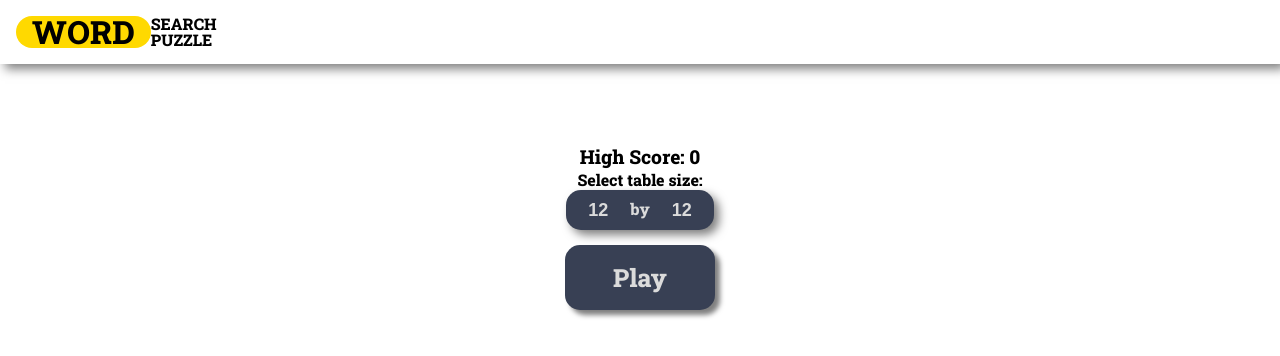
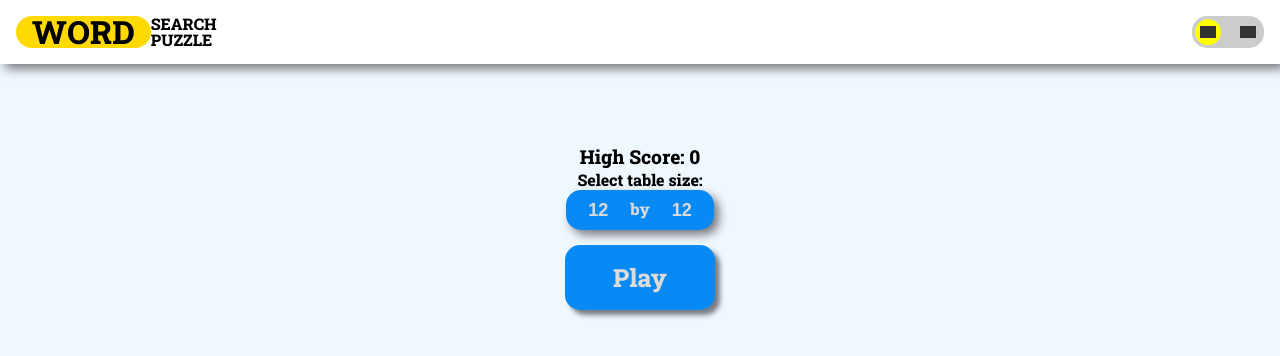
Before and after one commit to aacar947/word-search-puzzle, a React (Create React App) app: page / in a window 1280 px wide. Shown: the top 356 px of the page. Built offline with nearby package versions, Linux system fonts and the light colour scheme; grey boxes are pictures that could not be loaded.

Commit message:
introduce dark theme

```diff
--- a/src/App.css
+++ b/src/App.css
@@ -7,16 +7,19 @@
   margin: 0;
 }
 
-:root {
-  --prime-color: rgb(56, 64, 84);
+body {
+  --bg-color: aliceblue;
+  --font-color: black;
+  --subtle-font-color: gray;
+  --prime-color: rgb(8, 137, 244);
   --secondary-color: rgb(140, 81, 245);
-  --prime-font-color: rgb(219, 219, 219);
   --third-color: rgb(0, 255, 225);
   --fourth-color: rgb(200, 215, 28);
+  --prime-font-color: rgb(219, 219, 219);
   --secondary-font-color: rgb(255, 255, 255);
   --btn-radius: 15px;
   --large-font: 25px;
-  --light-bg-color: white;
+  --header-bg-color: white;
 
   --cell-size: 2.2rem;
   --cell-padding: 0.3rem;
@@ -24,6 +27,28 @@
   --icon-size: 22px;
   --highlight-stroke-weight: calc(var(--table-font-size) * 1.2);
   --highlight-color: rgb(255, 217, 0);
+  --highlight-selection-color: var(--third-color);
+
+  --toggle-color: rgb(51, 51, 51);
+  --toggle-bg-color: rgb(204, 204, 204);
+  --toggle-lever-color: yellow;
+
+  background-color: var(--bg-color);
+  color: var(--font-color);
+  transition: background-color 0.5s ease-in-out, color 0.5s ease-in;
+}
+body.dark {
+  --bg-color: #333;
+  --font-color: rgb(239, 239, 239);
+  --subtle-font-color: rgb(155, 155, 155);
+  --header-bg-color: rgb(56, 64, 84);
+
+  --highlight-color: rgb(212, 180, 0);
+  --highlight-selection-color: rgb(0, 208, 208);
+
+  --toggle-color: rgb(213, 213, 213);
+  --toggle-bg-color: rgb(109, 109, 109);
+  --toggle-lever-color: var(--secondary-color);
 }
 
 html,
@@ -54,8 +79,9 @@ button:active {
 header {
   position: sticky;
   top: 0;
-  background-color: var(--light-bg-color);
+  background-color: var(--header-bg-color);
   z-index: 999;
+  flex-wrap: wrap;
 }
 main {
   max-height: 100dvh;
@@ -85,8 +111,8 @@ main {
 #header {
   position: relative;
   display: flex;
+  flex-direction: column;
   align-items: center;
-  flex-direction: column;
   width: 100%;
   font-size: 14px;
 }
@@ -178,7 +204,7 @@ main {
 .highlight.selection {
   transition: width 0.1s;
   z-index: -1;
-  --highlight-color: aqua;
+  --highlight-color: var(--highlight-selection-color);
 }
 
 /* >Modal Styles*/
@@ -196,9 +222,9 @@ main {
   flex-direction: column;
   border-radius: 20px;
   padding: 1rem;
-  background-color: rgb(242, 242, 242);
-  min-width: 400px;
-  min-height: 300px;
+  background-color: var(--bg-color);
+  width: 400px;
+  height: 300px;
 }
 .modal > .foot {
   margin-top: auto;
@@ -220,6 +246,14 @@ main {
   padding: 0.5rem;
   border-radius: 0.5rem;
   font-size: large;
+}
+.modal button > *,
+.modal a > * {
+  margin-left: 0.5rem;
+}
+.modal button :first-child,
+.modal a :first-child {
+  margin-left: 0;
 }
 
 .overlay .modal {
@@ -359,14 +393,80 @@ main {
 }
 
 .timer {
-  background-color: var(--prime-color);
-  color: var(--prime-font-color);
-  font-size: 14px;
+  background-color: var(--third-color);
   font-weight: bold;
   padding: 0.5rem;
   display: flex;
   justify-content: center;
   width: fit-content;
+  color: black;
+}
+.timer .icon {
+  background-color: black;
+}
+
+.toggle-label {
+  --toggle-padding: 0.2rem;
+  --toggle-inner-padding: 0.3rem;
+  --toggle-size: 2rem;
+  --toggle-lever-size: calc(var(--toggle-size) - var(--toggle-padding) * 2);
+  --toggle-icon-size: calc(var(--toggle-lever-size) - var(--toggle-inner-padding) * 2);
+  --toggle-animation-duration: 0.5s;
+  display: inline-block;
+  cursor: pointer;
+  padding: var(--toggle-padding);
+  margin: 1rem;
+  width: 4.5rem;
+  height: var(--toggle-size);
+  border-radius: var(--btn-radius);
+  background-color: var(--toggle-bg-color);
+}
+
+.toggle-label .icon {
+  background-color: var(--toggle-color);
+  width: var(--toggle-icon-size);
+  height: var(--toggle-icon-size);
+  z-index: 1;
+  transition: transform var(--toggle-animation-duration) ease-in-out;
+}
+
+.toggle-label-inner {
+  position: relative;
+  padding: var(--toggle-inner-padding);
+  width: 100%;
+  height: 100%;
+  display: flex;
+  align-items: center;
+  justify-content: space-between;
+}
+
+.toggle-label-inner::after {
+  content: '';
+  height: 100%;
+  border-radius: var(--btn-radius);
+  background-color: var(--toggle-lever-color);
+  position: absolute;
+  left: calc(100% - var(--toggle-lever-size));
+  right: 0;
+  top: 50%;
+  transform: translateY(-50%);
+  z-index: 0;
+  animation: toggle-off var(--toggle-animation-duration) ease-in-out forwards;
+  transition: all var(--toggle-animation-duration) ease-in-out;
+}
+
+.toggle-switch {
+  display: none;
+}
+
+.toggle-switch:checked ~ .toggle-label .toggle-label-inner::after {
+  left: 0;
+  right: calc(100% - var(--toggle-lever-size));
+  animation: toggle-on var(--toggle-animation-duration) ease-in-out forwards;
+}
+
+.toggle-switch:checked ~ .toggle-label .icon {
+  transform: rotateZ(360deg);
 }
 
 .wordlist {
@@ -417,3 +517,24 @@ main {
     transform: translate(0);
   }
 }
+
+@keyframes toggle-off {
+  66% {
+    left: 0;
+    right: 0;
+  }
+  100% {
+    left: 0;
+    right: calc(100% - var(--toggle-lever-size));
+  }
+}
+@keyframes toggle-on {
+  66% {
+    left: 0;
+    right: 0;
+  }
+  100% {
+    right: 0;
+    left: calc(100% - var(--toggle-lever-size));
+  }
+}
--- a/src/Utility.css
+++ b/src/Utility.css
@@ -72,7 +72,7 @@
   -webkit-mask-repeat: no-repeat;
   width: var(--icon-size);
   height: var(--icon-size);
-  background-color: rgb(226, 226, 226);
+  background-color: var(--font-color);
 }
 .justify-start {
   justify-content: flex-start;
--- a/src/components/Gameboard.jsx
+++ b/src/components/Gameboard.jsx
@@ -120,12 +120,14 @@ function Header({ wordlist, gameOver, size }) {
         <Icon src='../icons/timer.svg' />
       </Timer>
       <div id='scoreboard'>
-        <div style={{ color: 'gray', position: 'relative' }}>
-          Score: <p style={{ color: 'black', margin: '0 5px' }}>{score}</p>
+        <div style={{ position: 'relative' }}>
+          <p style={{ color: 'var(--subtle-font-color)' }}>Score:</p>
+          <p style={{ marginLeft: '5px' }}>{score}</p>
           <Popup lifetime='2s' message={earned ? { text: '+' + earned } : ''} />
         </div>
-        <div style={{ color: 'gray' }}>
-          High Score:<p style={{ color: 'black', margin: '0 5px' }}>{highScore[size.join('x')] || 0}</p>{' '}
+        <div>
+          <p style={{ color: 'var(--subtle-font-color)' }}>High Score:</p>
+          <p style={{ marginLeft: '5px' }}>{highScore[size.join('x')] || 0}</p>{' '}
         </div>
       </div>
     </div>
--- a/src/components/Header.jsx
+++ b/src/components/Header.jsx
@@ -1,10 +1,31 @@
 import React from 'react';
 import Logo from './Logo';
+import Toggle from './Toggle';
 
 export default function Header() {
+  const style = {
+    width: '100%',
+    justifyContent: 'space-between',
+    flexWrap: 'wrap',
+  };
+
+  const onDarkThemeToggle = (e) => {
+    if (e.currentTarget.checked) {
+      document.body.classList.add('dark');
+    } else {
+      document.body.classList.remove('dark');
+    }
+  };
   return (
-    <header className='flex box-shadow'>
-      <Logo />
+    <header className='box-shadow'>
+      <div style={style} className='flex flex-center'>
+        <Logo />
+        <Toggle
+          displayWhileOn={{ src: './icons/night.svg' }}
+          displayWhileOff={{ src: './icons/day.svg' }}
+          onChange={onDarkThemeToggle}
+        />
+      </div>
     </header>
   );
 }
--- a/src/components/Modal.jsx
+++ b/src/components/Modal.jsx
@@ -18,7 +18,7 @@ export default function Modal() {
             return (
               <button key={'btn' + i} {...btnProps}>
                 {iconProps ? <Icon {...iconProps} /> : null}
-                {btn.innerText || null}
+                <p>{btn.innerText || null}</p>
               </button>
             );
           })}
--- /dev/null
+++ b/src/components/Toggle.jsx
@@ -0,0 +1,17 @@
+import React, { useId } from 'react';
+import Icon from './Icon';
+
+export default function Toggle({ displayWhileOn, displayWhileOff, style, ...rest }) {
+  const id = useId();
+  return (
+    <div>
+      <input className='toggle-switch' {...rest} type='checkbox' id={id} />
+      <label style={style} className='toggle-label' htmlFor={id}>
+        <div className='toggle-label-inner'>
+          {displayWhileOff && (typeof displayWhileOff === 'object' ? <Icon {...displayWhileOff} /> : displayWhileOff)}
+          {displayWhileOn && (typeof displayWhileOn === 'object' ? <Icon {...displayWhileOn} /> : displayWhileOn)}
+        </div>
+      </label>
+    </div>
+  );
+}
--- a/src/pages/Home.jsx
+++ b/src/pages/Home.jsx
@@ -3,7 +3,6 @@ import Btn from '../components/Btn';
 import Icon from '../components/Icon';
 import { clamp } from '../utils/helperFunctions';
 import useLocalStorage from '../hooks/useLocalStorage';
-import Logo from '../components/Logo';
 import { useNavigate } from 'react-router-dom';
 
 const SIZE_NUMBER_ACTIONS = {
```
Also changed, not shown: 1 other file (tests, documents, lock files or other folders).
